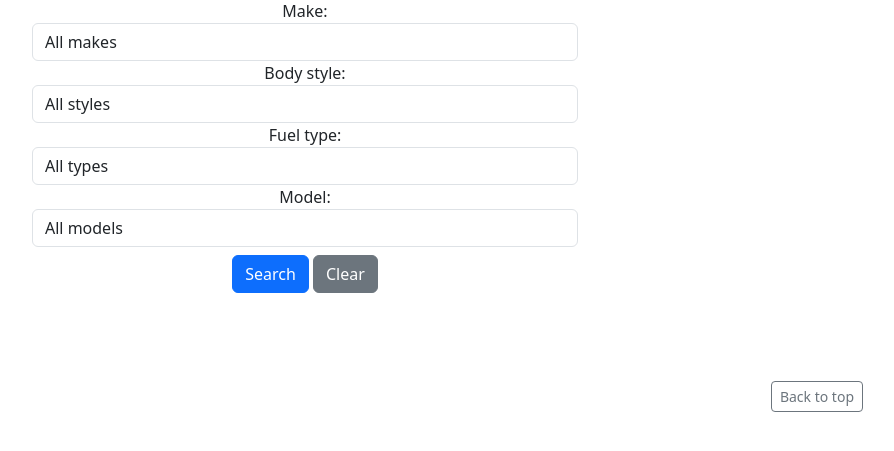
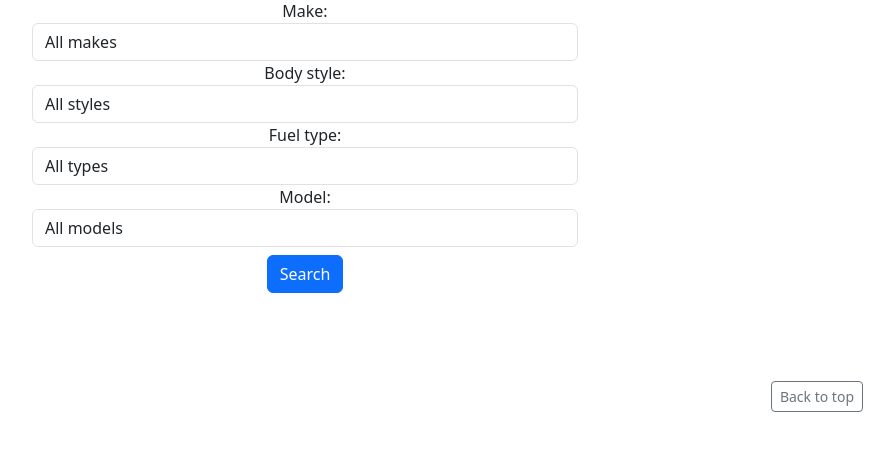
Before and after one commit to djangorepos/car_shop, a Django app: page / in a window 1280 px wide. Shown: the part 241-692 px from the top of the page, without its empty margins (335-1229 px from the left). Run offline with Django 4.2, Linux system fonts and the light colour scheme; data that the repository does not hold is empty; some libraries are stand-ins or nearby versions.

Commit message:
fixed bug with search models

```diff
--- a/templates/cars/cars_list.html
+++ b/templates/cars/cars_list.html
@@ -10,7 +10,6 @@
             {% csrf_token %}
             {{ form }}
           <button class="btn btn-primary my-2" type="submit">Search</button>
-          <a href="/" class="btn btn-secondary my-2">Clear</a>
         </form>
       </div>
     </div>
```
